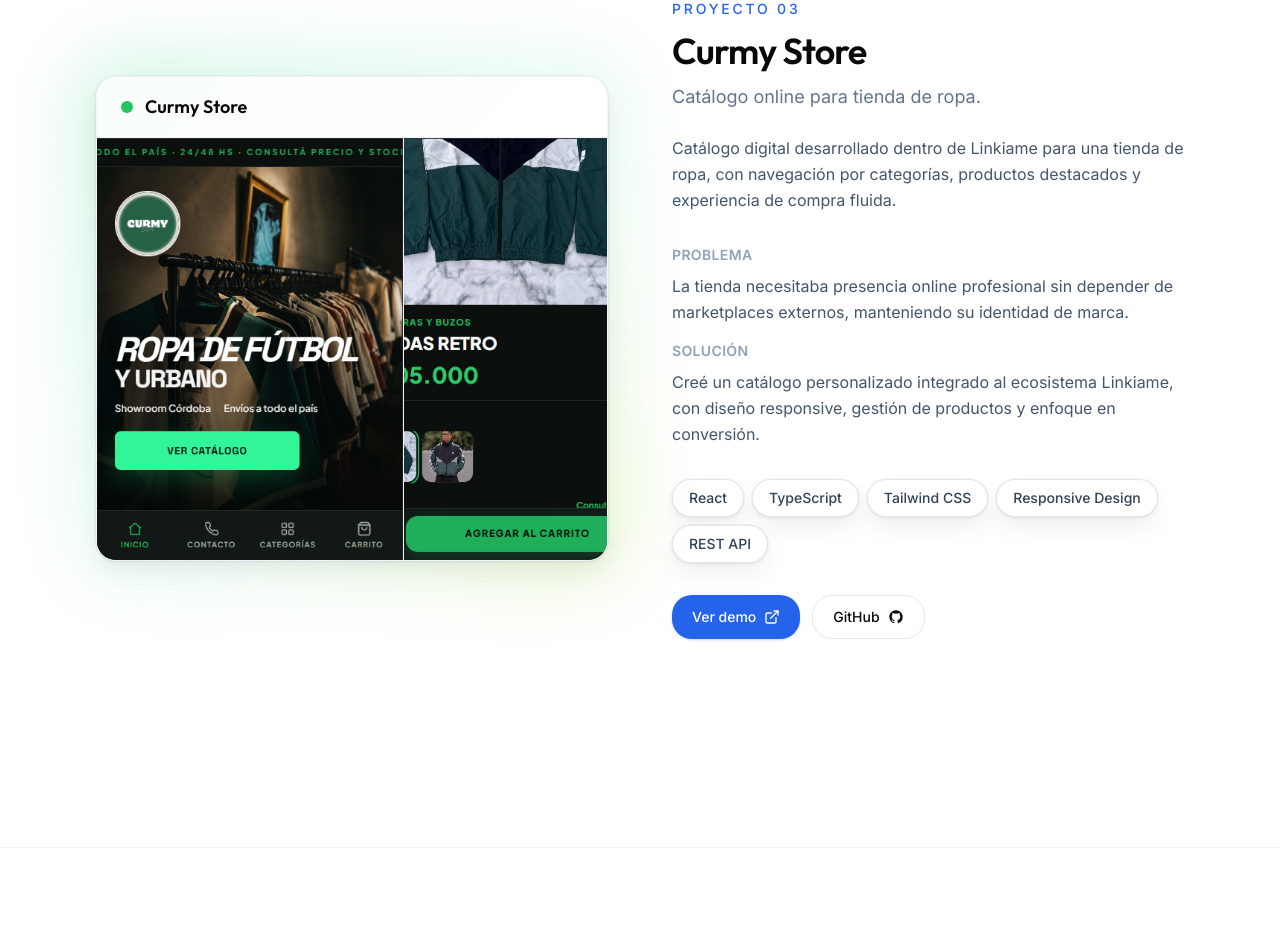
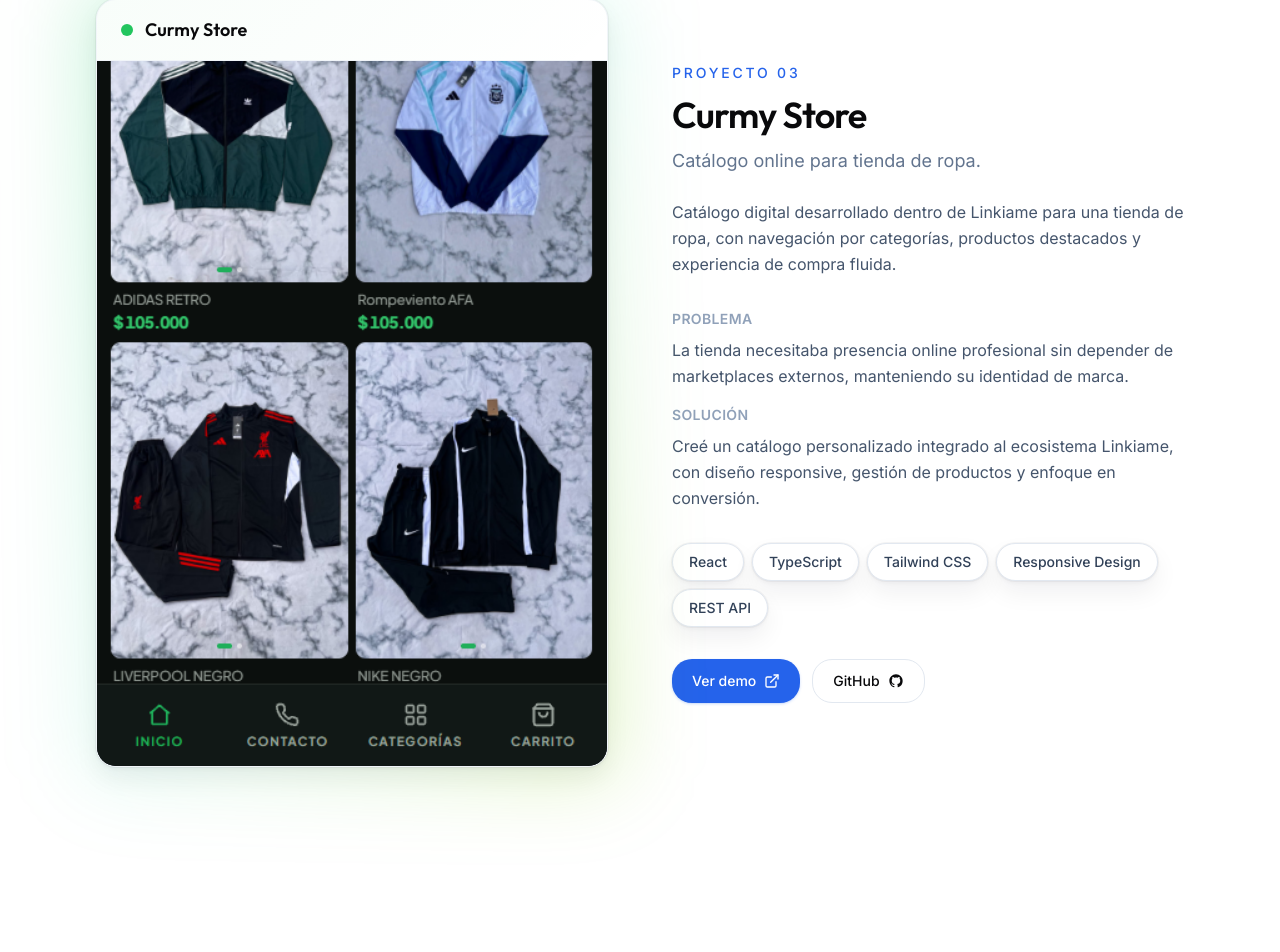
Before and after one commit to milagrosbelen/portfolio, a React (Vite) app: page / in a window 1280 px wide. Shown: the part 4264-5216 px from the top of the page. Built offline with nearby package versions, Linux system fonts and the light colour scheme.

Commit message:
cambio de imagenes

```diff
--- a/src/data/projects.ts
+++ b/src/data/projects.ts
@@ -51,6 +51,5 @@
     accent: '#22c55e',
     gradient: 'from-green-500/20 via-emerald-400/10 to-lime-500/20',
     previewImage: '/projects/curmy-store-catalog.png',
-    galleryImages: ['/projects/curmy-store-product.png'],
   },
 ]
```
Also changed, not shown: public/projects/curmy-store-catalog.png, public/projects/curmy-store-product.png (deleted).
